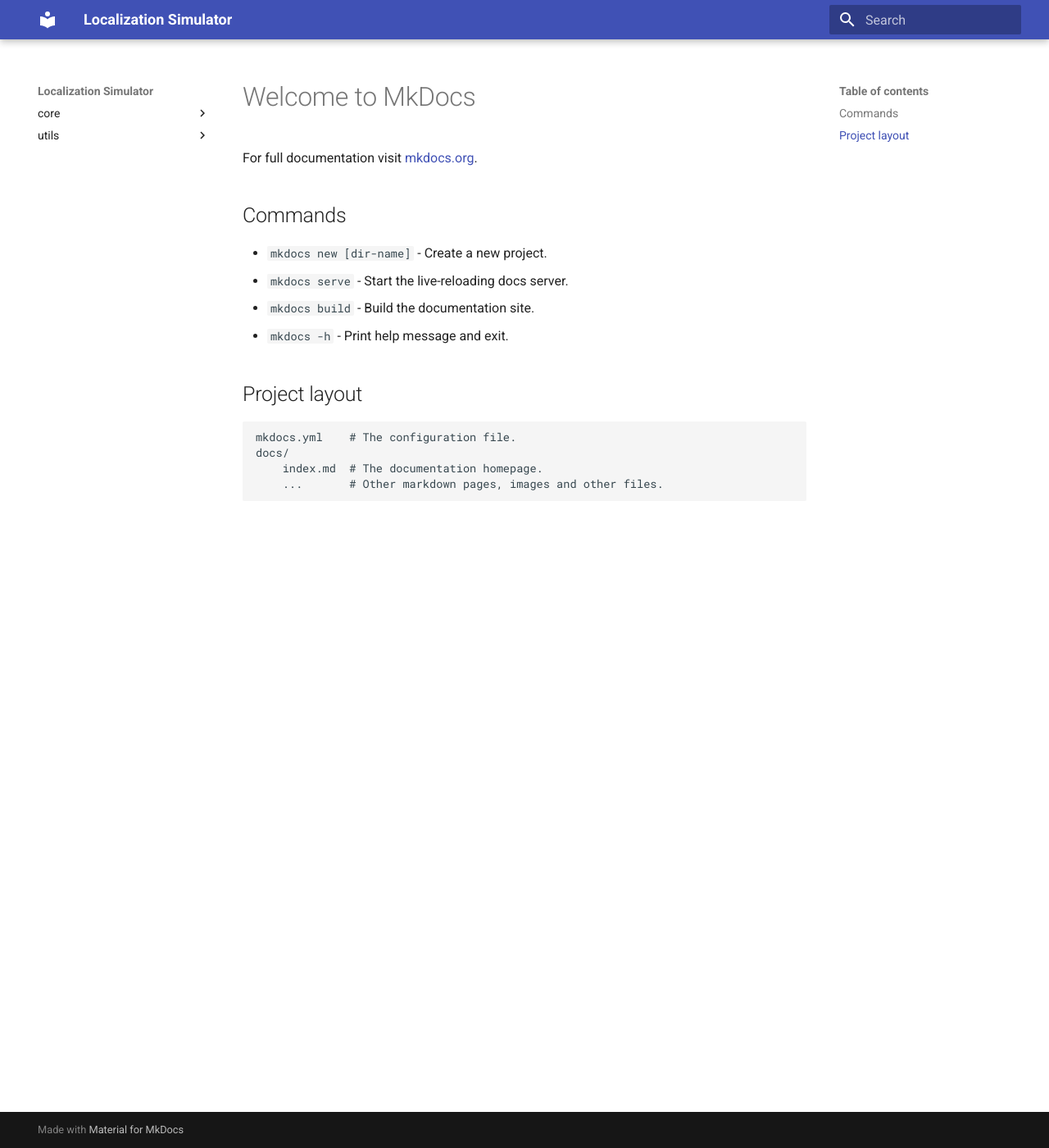
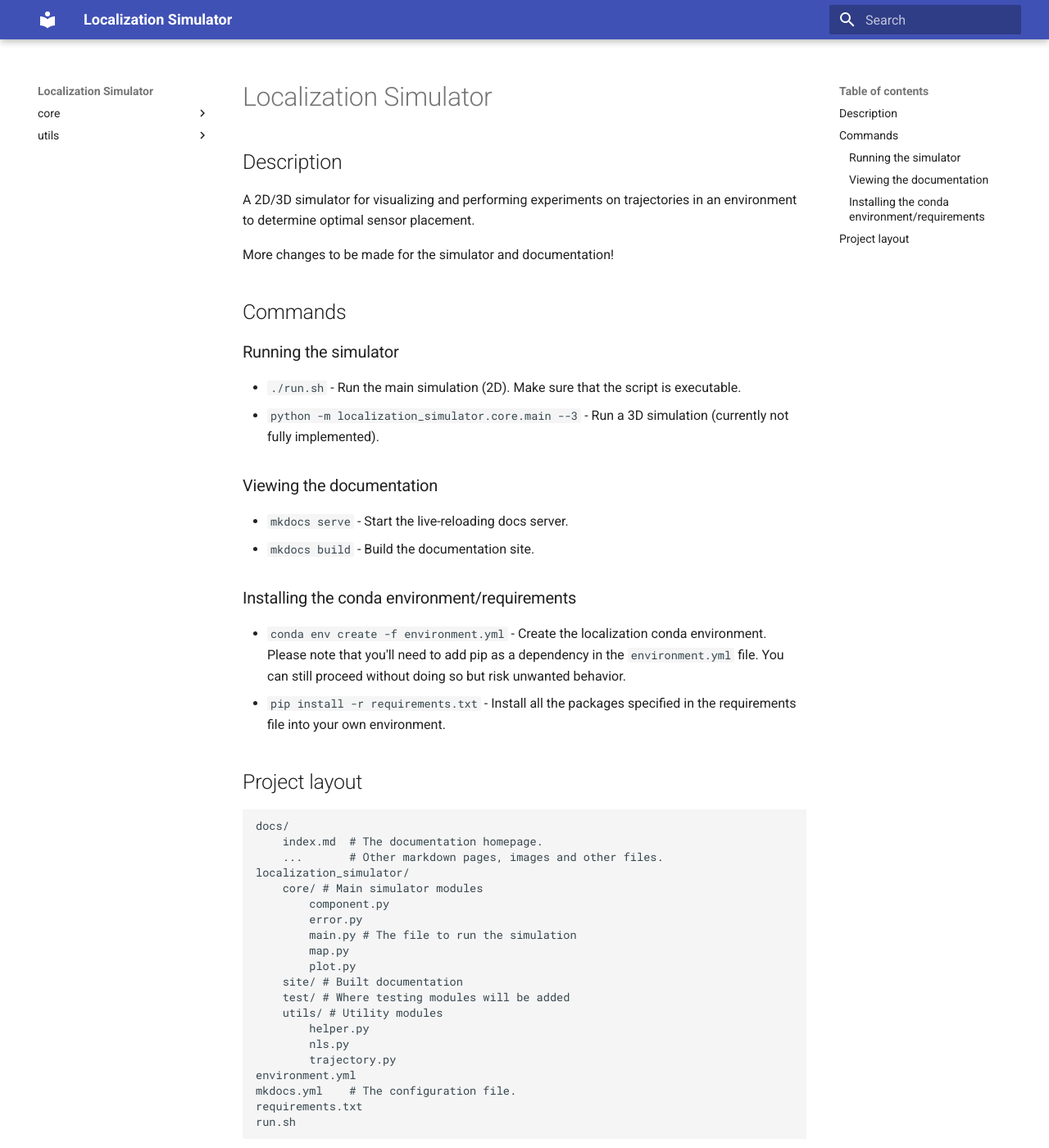
Before and after one commit to ARCO-Lab/localization-simulator, an MkDocs documentation site: the page built from docs/index.md, in a window 1280 px wide and 1400 px high. Shown: the whole window at 82% size. Built offline with MkDocs 1.6.1 and Material for MkDocs 9.7.7, drawn with Linux system fonts in a browser that asks for light colours.

Commit message:
Edit the environment yaml file. Update index.md and build documentation

```diff
--- a/docs/index.md
+++ b/docs/index.md
@@ -1,17 +1,44 @@
-# Welcome to MkDocs
+# Localization Simulator
 
-For full documentation visit [mkdocs.org](https://www.mkdocs.org).
+## Description
+
+A 2D/3D simulator for visualizing and performing experiments on trajectories in an environment to determine optimal sensor placement.
+
+More changes to be made for the simulator and documentation!
 
 ## Commands
 
-* `mkdocs new [dir-name]` - Create a new project.
+### Running the simulator
+* `./run.sh` - Run the main simulation (2D). Make sure that the script is executable.
+* `python -m localization_simulator.core.main --3` - Run a 3D simulation (currently not fully implemented).
+
+### Viewing the documentation
 * `mkdocs serve` - Start the live-reloading docs server.
 * `mkdocs build` - Build the documentation site.
-* `mkdocs -h` - Print help message and exit.
+
+### Installing the conda environment/requirements
+* `conda env create -f environment.yml` - Create the localization conda environment. Please note that you'll need to add pip as a dependency in the `environment.yml` file. You can still proceed without doing so but risk unwanted behavior.
+* `pip install -r requirements.txt` - Install all the packages specified in the requirements file into your own environment.
 
 ## Project layout
 
-    mkdocs.yml    # The configuration file.
     docs/
         index.md  # The documentation homepage.
         ...       # Other markdown pages, images and other files.
+    localization_simulator/
+        core/ # Main simulator modules
+            component.py
+            error.py
+            main.py # The file to run the simulation
+            map.py
+            plot.py
+        site/ # Built documentation
+        test/ # Where testing modules will be added
+        utils/ # Utility modules
+            helper.py
+            nls.py
+            trajectory.py
+    environment.yml
+    mkdocs.yml    # The configuration file.
+    requirements.txt
+    run.sh
```
Also changed, not shown: environment.yml (renamed from environment_droplet.yml, +0 -20 lines), 1 other file.
